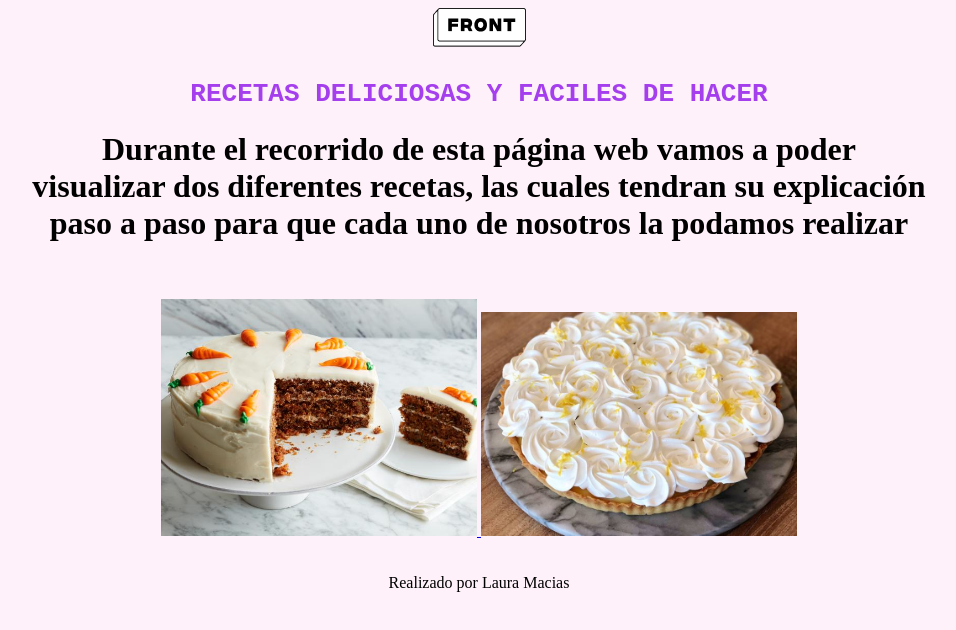
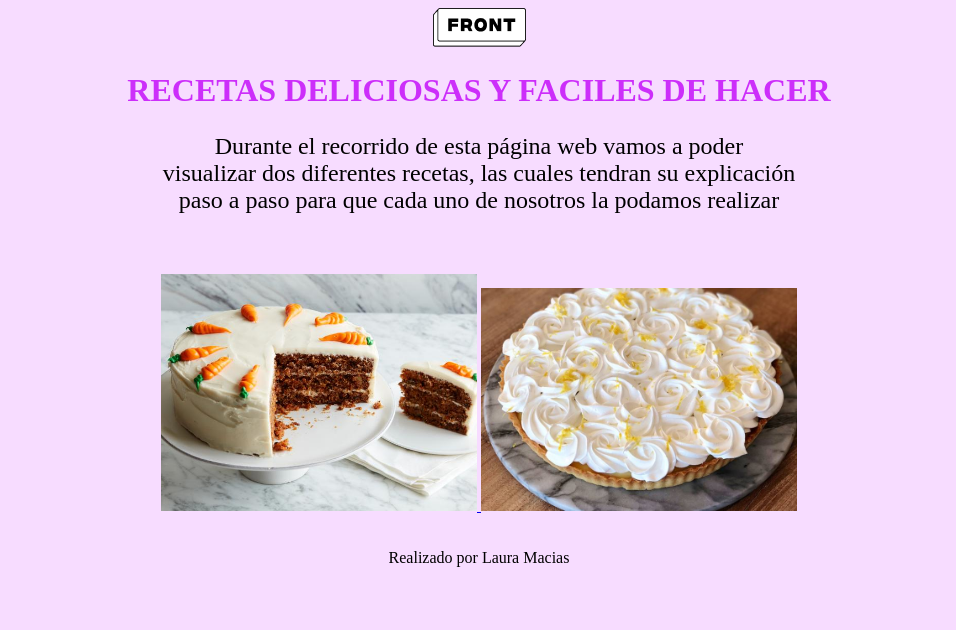
Before and after one commit to Laura-Macias/Front, a plain HTML site: page index.html in a window 1280 px wide. Shown: the whole page, without its empty margins (161-1117 px from the left). Drawn offline with Linux system fonts and the light colour scheme.

Commit message:
Update index.html

```diff
--- a/index.html
+++ b/index.html
@@ -3,18 +3,18 @@
     <head>
         <meta charset="UTF-8">
         <title>Home</title>
-
+        <link rel="stylesheet" href="css/style.css">
     </head>
-<body bgcolor="fef1f9">
+    <body>
         <center><img src="img/logo.jpg.png"></center>
-   <center> <h1> <font color = "a53fee" face = "Monospace">RECETAS DELICIOSAS Y FACILES DE HACER</font> </h1></center>
-    <center><p> <H1> Durante el recorrido de esta página web vamos a poder <br>visualizar dos diferentes recetas, las cuales tendran su explicación <br> paso a paso para que cada uno de nosotros la podamos realizar</H1></p></center> <br> <br>
+        <h1> RECETAS DELICIOSAS Y FACILES DE HACER </h1>
+        <p class="numero2"> Durante el recorrido de esta página web vamos a poder <br>visualizar dos diferentes recetas, las cuales tendran su explicación <br> paso a paso para que cada uno de nosotros la podamos realizar</p><br> <br>
 
     <center> <a href="pagina2.html"> <img width="25%" src="img/imagen1.jpg"> </a> <a href="pagina3.html"> <img width="25%" src="img/imagen2.jpg"></a></center>
 
     </body><br>
     <footer>
-   <center> <p> Realizado por Laura Macias </p> </center>
+    <p> Realizado por Laura Macias </p>
     </footer>
 
     </html>
```
Lines whose indentation alone changed are shown as unchanged.
